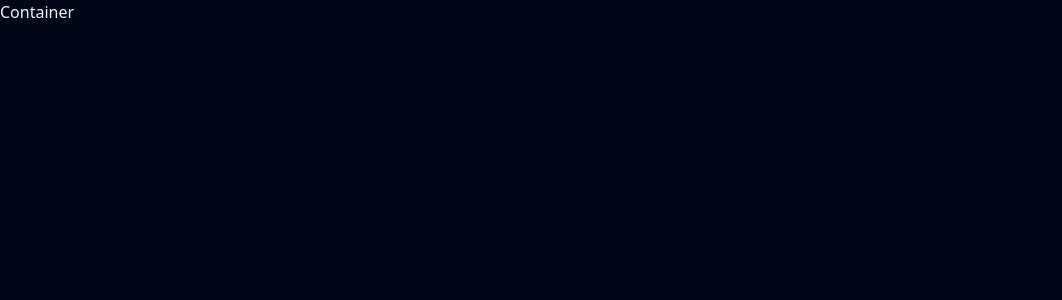
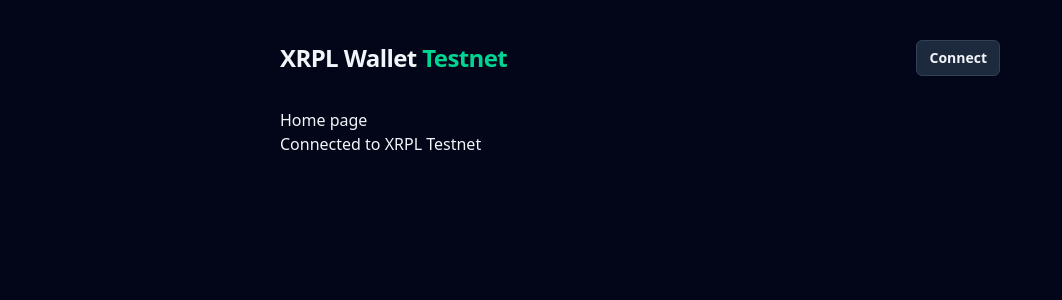
Before and after one commit to teejay327/xrpl-testwallet, a React (Vite) app: page / in a window 1280 px wide. Shown: the top 300 px of the page, without its empty margins (0-1062 px from the left). Built offline with nearby package versions, Linux system fonts and the light colour scheme.

Commit message:
Got Tailwind UI working properly

```diff
--- a/src/components/Header.jsx
+++ b/src/components/Header.jsx
@@ -5,7 +5,7 @@ const Header = () => {
   return (
     <header className="mb-8 flex items-center justify-between">
       <h1 className="text-2xl font-bold tracking-tight">
-        <div className="p-6 bg-slate-900 text-emerald-400">Tailwind v4 working</div>
+        XRPL Wallet <span className="text-emerald-400">Testnet</span>
       </h1>
       <Button variant="secondary" size="sm">
         Connect
--- a/src/components/Layout.jsx
+++ b/src/components/Layout.jsx
@@ -1,10 +1,10 @@
-import Container from "./ui/Container";
+import Container from "./ui/Container.jsx";
 
 const Layout = ({ children }) => {
 
   return (
     <div className="min-h-screen bg-slate-950 text-slate-100">
-      <Container >
+      <Container className="py-10">
         { children }
       </Container>
     </div>
--- a/src/components/ui/Button.jsx
+++ b/src/components/ui/Button.jsx
@@ -1,14 +1,14 @@
-import { cn } from "./cn";
+import cn from "./cn";
 
 const base =
-  "inline-flex items-center justitfy-center rounded-md font-semibold transition" +
+  "inline-flex items-center justify-center rounded-md font-semibold transition" +
   "focus:outline-none focus:ring-2 focus:ring-2 focus:ring-emerald-500 focus:ring-offset-2 focus:ring-offset-slate-950" +
-  "disabled:opacity-50 disabled: pointer-events-none"
+  "disabled:opacity-50 disabled:pointer-events-none"
 
 const variants = {
   primary: "bg-emerald-500 text-slate-950 hover:bg-emerald-400",
-  secondary: "bg-slate-800 test-slate-100 hover:bg-slate-700 border border-slate-700",
-  ghost: "bg-transparent text-slate-100 hover: bg-slate-800/60",
+  secondary: "bg-slate-800 text-slate-100 hover:bg-slate-700 border border-slate-700",
+  ghost: "bg-transparent text-slate-100 hover:bg-slate-800/60",
   danger: "bg-rose-600 text-white hover:bg-rose-500"
 };
 
@@ -23,13 +23,16 @@ const Button = ({
   variant = "primary",
   size = "md",
   type = "button",
+  children,
   ...props
 }) => (
   <button
     type = {type}
     className = {cn(base, variants[variant], sizes[size], className)}
     {...props}
-    />
+  >
+    { children }
+  </button>
 );
 
 export default Button;
--- a/src/components/ui/Container.jsx
+++ b/src/components/ui/Container.jsx
@@ -1,8 +1,10 @@
-const Container  = () => {
+import cn from "./cn";
+
+const Container  = ({ className, children, ...props }) => {
 
   return (
-    <div>
-      Container
+    <div className={cn("mx-auto max-w-3xl p-6", className)} {...props}>
+      {children}
     </div>
   )
 };
--- a/src/components/ui/cn.js
+++ b/src/components/ui/cn.js
@@ -1,3 +1,5 @@
 const cn = (...classes) => {
   return classes.filter(Boolean).join(" ");
 }
+
+export default cn;
--- a/src/pages/Home.jsx
+++ b/src/pages/Home.jsx
@@ -1,7 +1,7 @@
 const Home = () => {
 
   return (
-    <div className="">
+    <div>
       Home page
     </div>
   )
```
